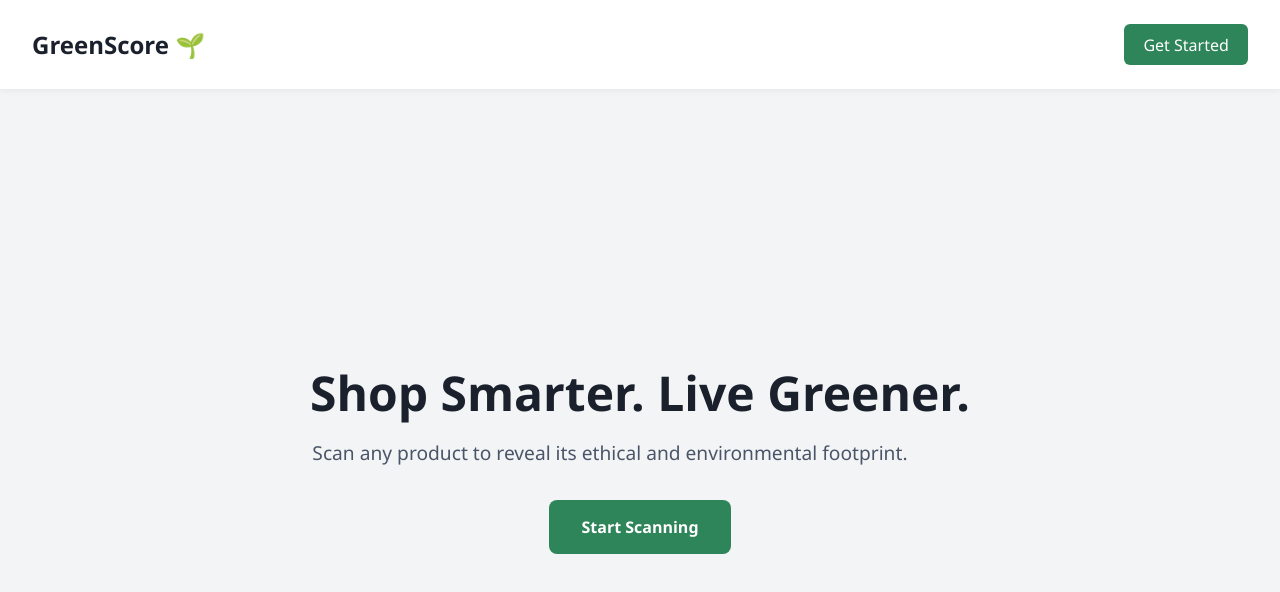
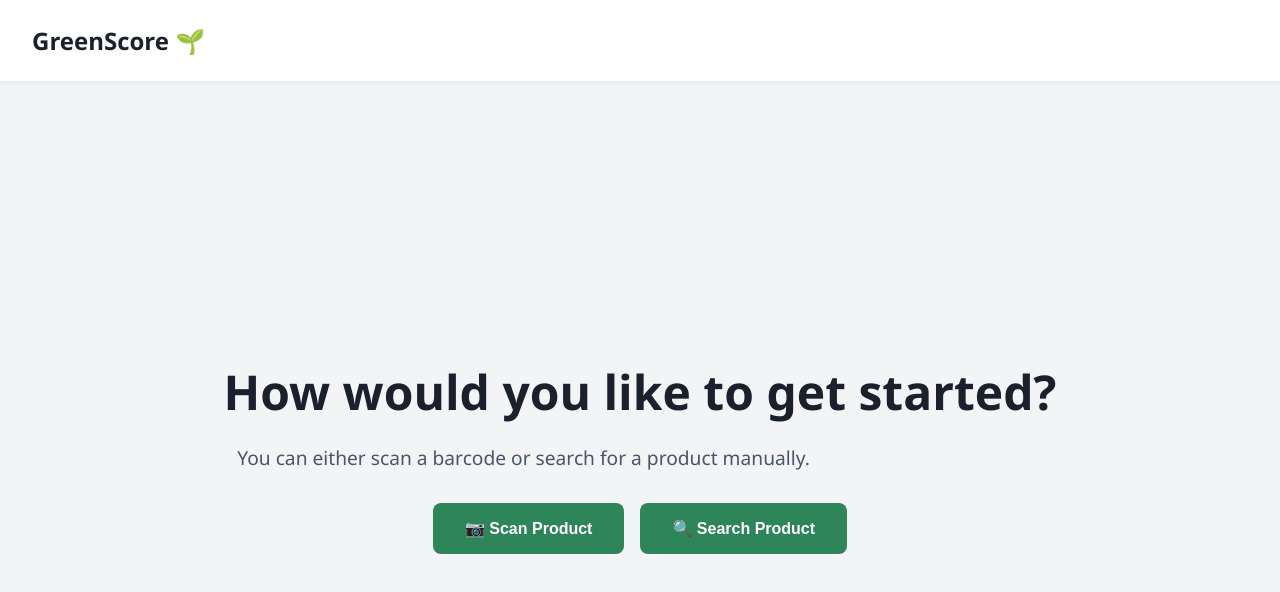
Before and after one commit to asiddiqi04/GDSCHack2025, a React (Vite) app in the folder frontend/: page /options in a window 1280 px wide. Shown: the top 592 px of the page. Built offline with nearby package versions, Linux system fonts and the light colour scheme.

Commit message:
Added routing to different pages

```diff
--- a/frontend/src/App.jsx
+++ b/frontend/src/App.jsx
@@ -1,23 +1,64 @@
+// // src/App.jsx
+// import './App.css';
+
+// function App() {
+//   return (
+//     <div className="landing-container">
+//       <nav className="navbar">
+//         <div className="logo">GreenScore 🌱</div>
+//         <button className="nav-button">Get Started</button>
+//       </nav>
+
+//       <main className="hero">
+//         <div className="hero-content">
+//           <h1>Shop Smarter. Live Greener.</h1>
+//           <p>Scan any product to reveal its ethical and environmental footprint.</p>
+//           <button className="cta-button">Start Scanning</button>
+//         </div>
+//       </main>
+//     </div>
+//   );
+// }
+
+// export default App;
+
+
 // src/App.jsx
-import './App.css';
+import { Routes, Route, useNavigate } from 'react-router-dom';
+import ScanOrSearch from './ScanOrSearch';
 
-function App() {
+function LandingPage() {
+  const navigate = useNavigate();
+
   return (
     <div className="landing-container">
       <nav className="navbar">
         <div className="logo">GreenScore 🌱</div>
-        <button className="nav-button">Get Started</button>
+        <button className="nav-button" onClick={() => navigate('/options')}>
+          Get Started
+        </button>
       </nav>
 
       <main className="hero">
         <div className="hero-content">
           <h1>Shop Smarter. Live Greener.</h1>
           <p>Scan any product to reveal its ethical and environmental footprint.</p>
-          <button className="cta-button">Start Scanning</button>
+          <button className="cta-button" onClick={() => navigate('/options')}>
+            Start Scanning
+          </button>
         </div>
       </main>
     </div>
   );
 }
 
+function App() {
+  return (
+    <Routes>
+      <Route path="/" element={<LandingPage />} />
+      <Route path="/options" element={<ScanOrSearch />} />
+    </Routes>
+  );
+}
+
 export default App;
--- /dev/null
+++ b/frontend/src/ScanOrSearch.jsx
@@ -0,0 +1,32 @@
+import { useNavigate } from 'react-router-dom';
+import './App.css'; // Reuse existing styling
+
+function ScanOrSearch() {
+  const navigate = useNavigate();
+
+  return (
+    <div className="landing-container">
+      <nav className="navbar">
+        <div className="logo">GreenScore 🌱</div>
+      </nav>
+
+      <main className="hero">
+        <div className="hero-content">
+          <h1>How would you like to get started?</h1>
+          <p>You can either scan a barcode or search for a product manually.</p>
+
+          <div style={{ display: 'flex', gap: '1rem', justifyContent: 'center' }}>
+            <button className="cta-button" onClick={() => navigate('/scan')}>
+              📷 Scan Product
+            </button>
+            <button className="cta-button" onClick={() => navigate('/search')}>
+              🔍 Search Product
+            </button>
+          </div>
+        </div>
+      </main>
+    </div>
+  );
+}
+
+export default ScanOrSearch;
--- a/frontend/src/main.jsx
+++ b/frontend/src/main.jsx
@@ -1,13 +1,28 @@
-import { StrictMode } from 'react'
-import { createRoot } from 'react-dom/client'
-import './index.css'
-import App from './App.jsx'
+// import { StrictMode } from 'react'
+// import { createRoot } from 'react-dom/client'
+// import './index.css'
+// import App from './App.jsx'
 
-createRoot(document.getElementById('root')).render(
-  <StrictMode>
-    <App />
-  </StrictMode>,
-)
+// createRoot(document.getElementById('root')).render(
+//   <StrictMode>
+//     <App />
+//   </StrictMode>,
+// )
 
 
-//main.jsx
+// //main.jsx
+
+// src/main.jsx
+import React from 'react';
+import ReactDOM from 'react-dom/client';
+import { BrowserRouter } from 'react-router-dom';
+import App from './App';
+import './App.css';
+
+ReactDOM.createRoot(document.getElementById('root')).render(
+  <React.StrictMode>
+    <BrowserRouter>
+      <App />
+    </BrowserRouter>
+  </React.StrictMode>
+);
```
Also changed, not shown: frontend/src/Router.jsx (added, +21 -0 lines), frontend/src/Scan.jsx (added), frontend/src/ScoreResults.jsx (added), frontend/src/Search.jsx (added), frontend/src/SearchResults.jsx (added).
